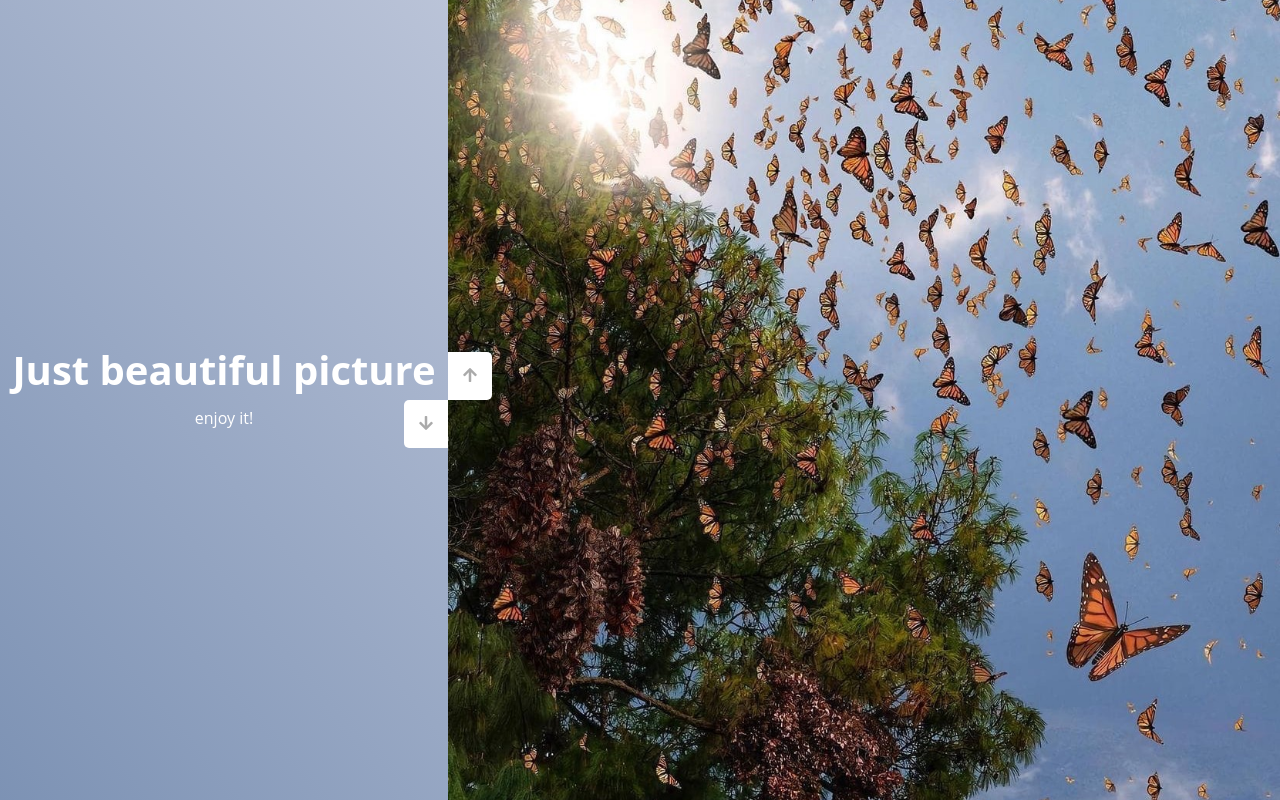
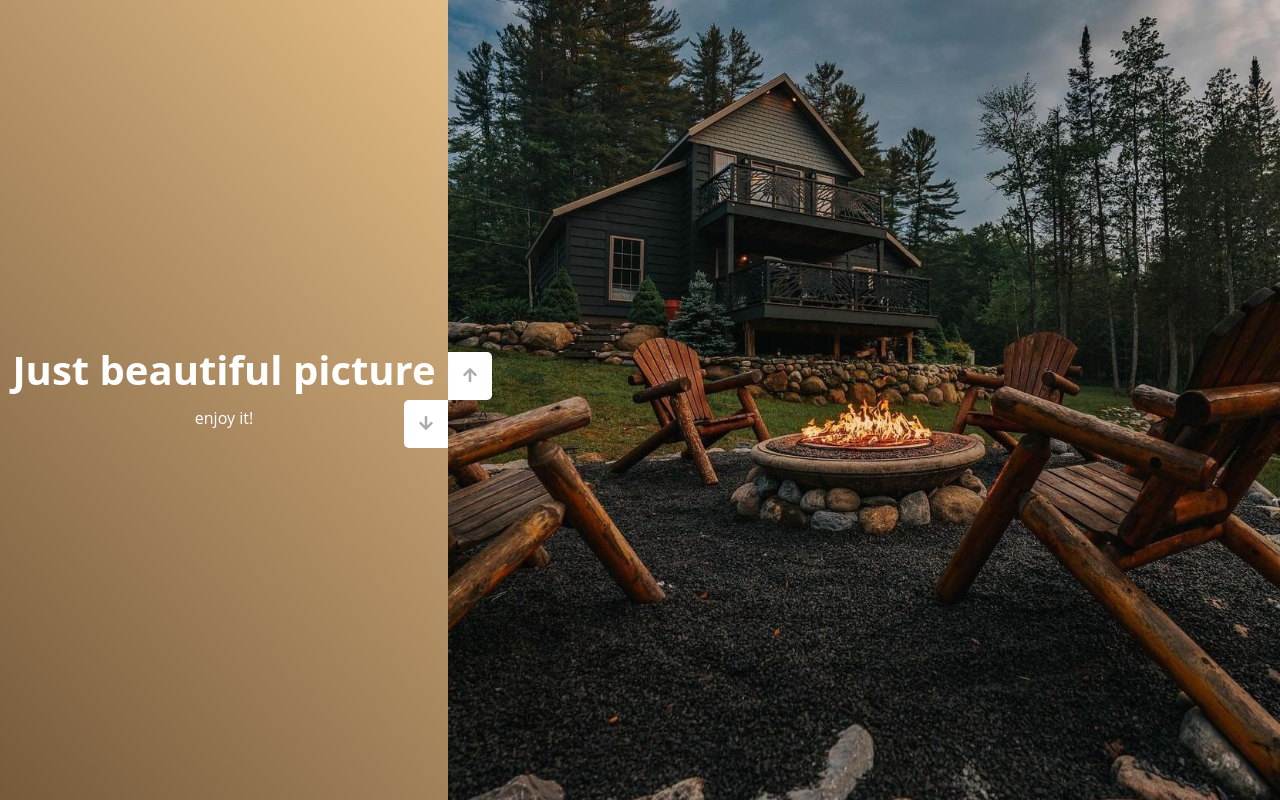
Before and after one commit to alexandraliutsko/vertical-slider, a plain HTML site: page index.html in a window 1280 px wide. Both pictures are taken after a click on the button 426 px from the left and 424 px from the top of the page. Drawn offline with Linux system fonts and the light colour scheme.

Commit message:
AL/add javascript

```diff
--- /dev/null
+++ b/assets/js/change-slide.js
@@ -0,0 +1,43 @@
+export default function changeSlide(slideStateParams, startIndexSlide, nextIndexSlide, buttonDirection) {
+    const textSlides = document.querySelector('.text-slides').children;
+    const slides = document.querySelector('.slides').children;
+
+    slideStateParams.isSlideChange = true;
+
+    if (buttonDirection === 'up') {
+        slideStateParams.directionUp = -1;
+        slideStateParams.directionDown = 1;
+    } else if (buttonDirection === 'down') {
+        slideStateParams.directionUp = 1;
+        slideStateParams.directionDown = -1;
+    }
+
+    slides[startIndexSlide].style.transform = `translateY(${slideStateParams.height * slideStateParams.directionDown}px)`; /*поднимаю следующую картинку*/
+    textSlides[startIndexSlide].style.transform = `translateY(${slideStateParams.height * slideStateParams.directionUp}px)`; /*опускаю следующий текст*/
+
+    setTimeout(() => {
+        slides[startIndexSlide].style.opacity = '1'; /*показываю следующую картинку*/
+        slides[nextIndexSlide].style.transform = `translateY(${slideStateParams.height * slideStateParams.directionUp}px)`; /*опускаю текущую картинку*/
+        slides[startIndexSlide].style.transform = `translateY(0px)`; /*опускаю следующую картинку*/
+
+        textSlides[startIndexSlide].style.opacity = '1'; /*показываю следующий текст*/
+        textSlides[nextIndexSlide].style.transform = `translateY(${slideStateParams.height * slideStateParams.directionDown}px)`; /*поднимаю текущий текст*/
+        textSlides[startIndexSlide].style.transform = `translateY(0px)`; /*поднимаю следующий текст*/
+
+        setTimeout(() => {
+            slides[nextIndexSlide].style.opacity = '0'; /*скрываю текущую картинку*/
+
+            textSlides[nextIndexSlide].style.opacity = '0'; /*скрываю текущий текст*/
+
+            setTimeout(() => {
+                slides[nextIndexSlide].style.transform = `translateY(0px)`; /*поднимаю текущую картинку на место*/
+
+                textSlides[nextIndexSlide].style.transform = `translateY(0px)`; /*опускаю текущий текст на место*/
+
+                slideStateParams.isSlideChange = false;
+                slideStateParams.activeSlideIndex = startIndexSlide;
+                slideStateParams.activeTextIndex = startIndexSlide;
+            }, 300);
+        }, 300);
+    }, 300);
+}
--- /dev/null
+++ b/assets/js/check-direction.js
@@ -0,0 +1,23 @@
+import changeSlide from "./change-slide.js";
+
+export default function checkDirection(slideStateParams, direction) {
+    const slides = document.querySelector('.slides').children;
+
+    if (!slideStateParams.isSlideChange) {
+        if (direction === 'up') {
+            if (slideStateParams.activeSlideIndex === (slides.length - 1) && slideStateParams.activeTextIndex === (slides.length - 1)) {
+                changeSlide(slideStateParams, 0, (slides.length - 1), 'up');
+            } else {
+                changeSlide(slideStateParams, slideStateParams.activeSlideIndex + 1, slideStateParams.activeSlideIndex, 'up');
+            }
+        }
+
+        if (direction === 'down') {
+            if (slideStateParams.activeSlideIndex === 0 && slideStateParams.activeTextIndex === 0) {
+                changeSlide(slideStateParams, (slides.length - 1), 0, 'down');
+            } else {
+                changeSlide(slideStateParams, slideStateParams.activeSlideIndex - 1, slideStateParams.activeSlideIndex, 'down');
+            }
+        }
+    }
+}
--- a/assets/js/index.js
+++ b/assets/js/index.js
@@ -0,0 +1,22 @@
+import checkDirection from "./check-direction.js";
+
+const upBtn = document.querySelector('.up-btn');
+const downBtn = document.querySelector('.down-btn');
+const slideStateParams = {
+    isSlideChange : false,
+    activeSlideIndex: 0,
+    activeTextIndex: 0,
+    height: document.querySelector('.wrapper').clientHeight
+};
+
+upBtn.addEventListener('click', () => checkDirection(slideStateParams, 'up'));
+
+downBtn.addEventListener('click', () => checkDirection(slideStateParams, 'down'));
+
+document.addEventListener('keydown', function(event) {
+    if (event.code === 'ArrowDown') {
+        checkDirection(slideStateParams, 'down');
+    } else if (event.code === 'ArrowUp') {
+        checkDirection(slideStateParams, 'up');
+    }
+});
--- a/index.html
+++ b/index.html
@@ -50,6 +50,6 @@
             </div>
         </div>
 
-        <script src="assets/js/index.js"></script>
+        <script type="module" src="assets/js/index.js"></script>
     </body>
 </html>
```
Also changed, not shown: package.json (deleted, +0 -19 lines).
